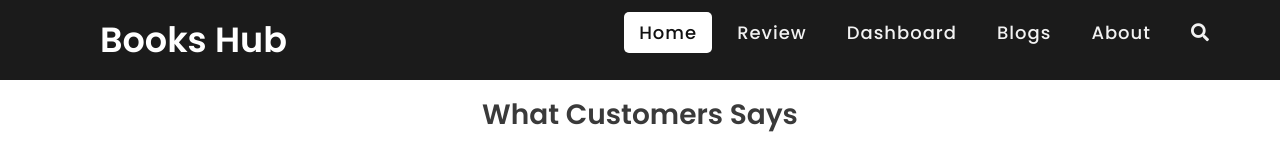
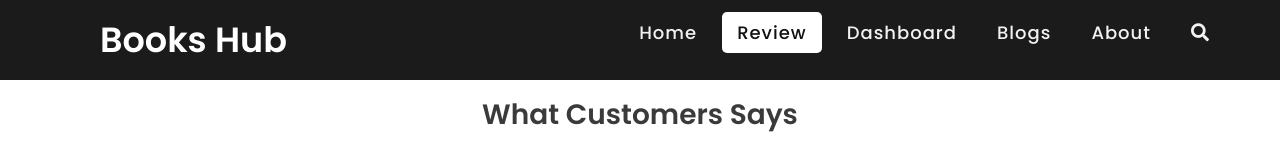
Before and after one commit to Ahsanul-kabir/books-hub, a React (Create React App) app: page /review in a window 1280 px wide. Shown: the top 160 px of the page. Built offline with nearby package versions, Linux system fonts and the light colour scheme.

Commit message:
active route and netlify reload issue fixed

```diff
--- a/src/components/Header/Header.js
+++ b/src/components/Header/Header.js
@@ -1,5 +1,5 @@
 import React from 'react';
-import { Link } from 'react-router-dom';
+import { NavLink } from 'react-router-dom';
 import './Header.css';
 
 const Header = () => {
@@ -11,12 +11,12 @@ const Header = () => {
                 <i className="fas fa-bars"></i>
             </label>
             <ul>
-                <li><Link className="active" to="/">Home</Link></li>
-                <li><Link to="/review">Review</Link></li>
-                <li><Link to="/dashboard">Dashboard</Link></li>
-                <li><Link to="/blogs">Blogs</Link></li>
-                <li><Link to="/about">About</Link></li>
-                <li><Link to="/"><i className="fas fa-search"></i></Link></li>
+                <li><NavLink to="/" activeClassName="active">Home</NavLink></li>
+                <li><NavLink to="/review" activeClassName="active">Review</NavLink></li>
+                <li><NavLink to="/dashboard" activeClassName="active">Dashboard</NavLink></li>
+                <li><NavLink to="/blogs" activeClassName="active">Blogs</NavLink></li>
+                <li><NavLink to="/about" activeClassName="active">About</NavLink></li>
+                <li><NavLink to="/search" activeClassName="active"><i className="fas fa-search"></i></NavLink></li>
             </ul>
         </nav>
     );
```
Also changed, not shown: 1 other file (tests, documents, lock files or other folders).
